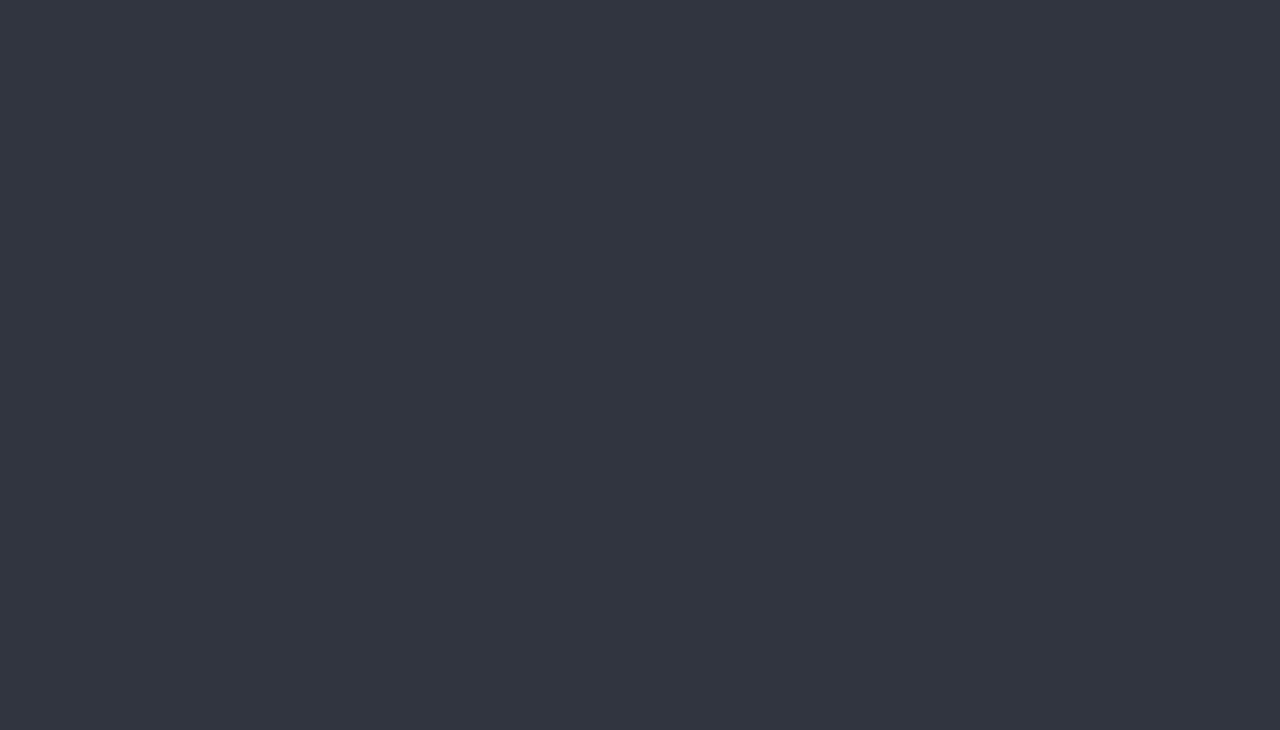
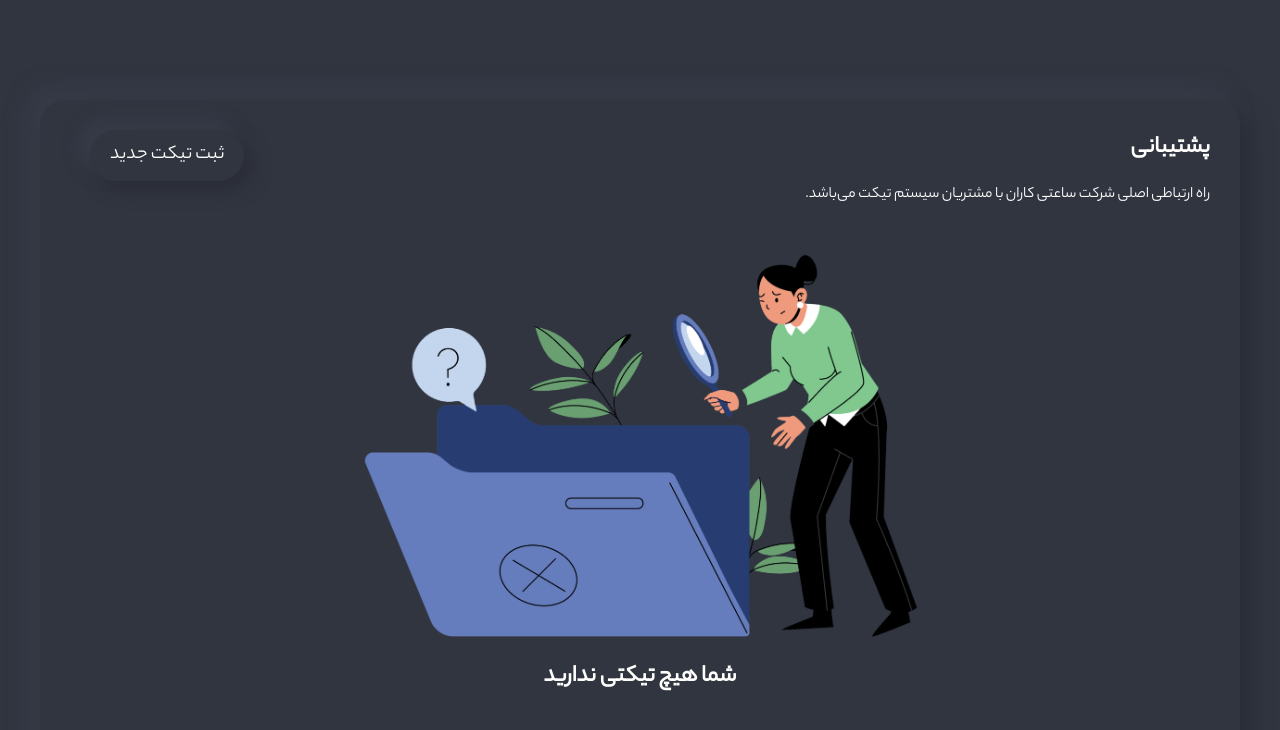
Before and after one commit to ariankoochak/ClockService, a React (Create React App) app in the folder Front-End/clock-service/: page /User in a window 1280 px wide. Before the commit this address had no page. Shown: the top 730 px of the page. Built offline with nearby package versions, Linux system fonts and the light colour scheme; no server answers.

Commit message:
frontend- set global client

```diff
--- a/Front-End/clock-service/src/App.jsx
+++ b/Front-End/clock-service/src/App.jsx
@@ -3,7 +3,7 @@ import "./assets/styles/global.css"
 import { BrowserRouter, Route, Routes } from 'react-router-dom';
 import LoginPage from './layouts/LoginPage/LoginPage';
 import HomePage from './layouts/HomePage/HomePage';
-import ClientPage from './layouts/ClientPage/ClientPage';
+import UserPage from './layouts/UserPage/UserPage';
 
 export default function App() {
   return (
@@ -11,7 +11,7 @@ export default function App() {
           <Routes>
               <Route path="/" element={<HomePage />}></Route>
               <Route path="/Login" element={<LoginPage />}></Route>
-              <Route path="/Client" element={<ClientPage />}></Route>
+              <Route path="/User" element={<UserPage />}></Route>
           </Routes>
       </BrowserRouter>
   );
--- a/Front-End/clock-service/src/components/ClientTicketChats/ClientTicketChats.jsx
+++ /dev/null
@@ -1,7 +0,0 @@
-import React from 'react'
-
-export default function ClientTicketChats() {
-  return (
-    <div>ClientTicketChats</div>
-  )
-}
--- a/Front-End/clock-service/src/components/CreateClientTicket/CreateClientTicket.jsx
+++ b/Front-End/clock-service/src/components/CreateTicket/CreateTicket.jsx
@@ -1,6 +1,6 @@
 import React, { useState } from 'react'
 import { useDispatch, useSelector } from 'react-redux'
-import { createClientTicketModeOff } from '../../utils/store/slices/isCreateClientTicketMode';
+import { createTicketModeOff } from '../../utils/store/slices/isCreateTicketMode';
 import axios from 'axios';
 
 export default function CreateClientTicket() {
@@ -10,7 +10,7 @@ export default function CreateClientTicket() {
     const [body,setBody] = useState('')
     const userData = useSelector((store) => store.userLogin.userLogin);
     const handleCancelFormClick = ()=>{
-        dispatch(createClientTicketModeOff())
+        dispatch(createTicketModeOff())
     }
 
     const handleChangeTitle = (e)=>{
@@ -39,7 +39,7 @@ export default function CreateClientTicket() {
             .then((response) => response)
             .catch((error) => error.response);
         if(requestResult.status === 201){
-            dispatch(createClientTicketModeOff())
+            dispatch(createTicketModeOff())
         }
     }
   return (
--- a/Front-End/clock-service/src/components/ShowClientTicket/ShowClientTicket.jsx
+++ b/Front-End/clock-service/src/components/ShowTickets/ShowTickets.jsx
@@ -1,17 +1,17 @@
 import React, { useEffect, useState } from 'react'
 import ZeroTicket from '../ZeroTicket/ZeroTicket';
 import { useDispatch, useSelector } from 'react-redux';
-import { createClientTicketModeOn } from '../../utils/store/slices/isCreateClientTicketMode';
+import { createTicketModeOn } from '../../utils/store/slices/isCreateTicketMode';
 import axios from 'axios';
-import ClientTicketsTable from '../ClientTicketsTable/ClientTicketsTable';
+import TicketsTable from '../TicketsTable/TicketsTable';
 
-export default function ShowClientTicket() {
+export default function ShowTickets() {
     const BACKEND_URL = "http://localhost:3000";
     const userData = useSelector((store) => store.userLogin.userLogin);
     const dispatch = useDispatch();
     const [tickets,setTickets] = useState([])
     const handleClickSubmitNewTicketBtn = ()=>{
-        dispatch(createClientTicketModeOn())
+        dispatch(createTicketModeOn())
     }
     useEffect(()=>{
         const api = `${BACKEND_URL}/tickets/customer`;
@@ -30,7 +30,7 @@ export default function ShowClientTicket() {
     },[userData._id])
     const generateTicketList = ()=>{
         if(tickets.length > 0){
-            return <ClientTicketsTable tickets={tickets}/>;
+            return <TicketsTable tickets={tickets}/>;
         }
         return <ZeroTicket />;
     }
--- /dev/null
+++ b/Front-End/clock-service/src/components/TicketChats/TicketChats.jsx
@@ -0,0 +1,7 @@
+import React from 'react'
+
+export default function TicketChats() {
+  return (
+    <div>TicketChats</div>
+  )
+}
--- a/Front-End/clock-service/src/layouts/LoginPage/LoginPage.jsx
+++ b/Front-End/clock-service/src/layouts/LoginPage/LoginPage.jsx
@@ -78,21 +78,8 @@ export default function LoginPage() {
         if (requestResult.status === 401) {
             setIsWrongLogin(true);
         } else {
-          //TODO: add path to this switch for go to page after login
-            dispatch(logining(requestResult));
-            switch(role){
-              case "client":
-                navigate("/Client")
-                break;
-              case "operator":
-                console.log("should go to operatorPage");
-                break;
-              case "repairman":
-                console.log('should go to repairmanPage');
-                break;
-                default:
-                  console.log('we have problem in loginPage.jsx');
-            }
+            dispatch(logining({...requestResult,role : role}));
+            navigate("/User")
         }
     };
     return (
--- a/Front-End/clock-service/src/layouts/ClientPage/ClientPage.jsx
+++ b/Front-End/clock-service/src/layouts/UserPage/UserPage.jsx
@@ -1,30 +1,30 @@
 import React from "react";
-import ShowClientTicket from "../../components/ShowClientTicket/ShowClientTicket";
-import CreateClientTicket from "../../components/CreateClientTicket/CreateClientTicket";
+import ShowTickets from "../../components/ShowTickets/ShowTickets";
+import CreateTicket from "../../components/CreateTicket/CreateTicket";
 import { useSelector } from "react-redux";
-import ClientTicketChats from "../../components/ClientTicketChats/ClientTicketChats";
+import TicketChats from "../../components/TicketChats/TicketChats";
 
-export default function ClientPage() {
-    const isCreateClientTicketMode = useSelector(
-        (state) => state.isCreateClientTicketMode.isCreateClientTicketMode
+export default function UserPage() {
+    const isCreateTicketMode = useSelector(
+        (state) => state.isCreateTicketMode.isCreateTicketMode
     );
     const isTicketChatMode = useSelector(
         (state) => state.ticketChatMode.isTicketChatMode
     );
     const generateMainClientPage = () => {
         if (isTicketChatMode) {
-            return <ClientTicketChats />
+            return <TicketChats />
         } else {
-            if (isCreateClientTicketMode)
+            if (isCreateTicketMode)
                 return (
                     <>
-                        <CreateClientTicket />
+                        <CreateTicket />
                     </>
                 );
             else
                 return (
                     <>
-                        <ShowClientTicket />
+                        <ShowTickets />
                     </>
                 );
         }
--- a/Front-End/clock-service/src/utils/store/slices/isCreateClientTicketMode.js
+++ /dev/null
@@ -1,24 +0,0 @@
-import { createSlice } from "@reduxjs/toolkit";
-
-const initialState = {
-    isCreateClientTicketMode: false,
-};
-
-export const isCreateClientTicketModeSlice = createSlice({
-    name: "isCreateClientTicketMode",
-    initialState,
-    reducers: {
-        createClientTicketModeOn: (state) => {
-            state.isCreateClientTicketMode = true;
-        },
-        createClientTicketModeOff: (state) => {
-            state.isCreateClientTicketMode = false;
-        },
-    },
-});
-
-// Action creators are generated for each case reducer function
-export const { createClientTicketModeOn, createClientTicketModeOff } =
-    isCreateClientTicketModeSlice.actions;
-
-export default isCreateClientTicketModeSlice.reducer;
--- /dev/null
+++ b/Front-End/clock-service/src/utils/store/slices/isCreateTicketMode.js
@@ -0,0 +1,24 @@
+import { createSlice } from "@reduxjs/toolkit";
+
+const initialState = {
+    isCreateTicketMode: false,
+};
+
+export const isCreateTicketModeSlice = createSlice({
+    name: "isCreateTicketMode",
+    initialState,
+    reducers: {
+        createTicketModeOn: (state) => {
+            state.isCreateTicketMode = true;
+        },
+        createTicketModeOff: (state) => {
+            state.isCreateTicketMode = false;
+        },
+    },
+});
+
+// Action creators are generated for each case reducer function
+export const { createTicketModeOn, createTicketModeOff } =
+    isCreateTicketModeSlice.actions;
+
+export default isCreateTicketModeSlice.reducer;
--- a/Front-End/clock-service/src/utils/store/store.js
+++ b/Front-End/clock-service/src/utils/store/store.js
@@ -1,12 +1,12 @@
 import { configureStore } from "@reduxjs/toolkit";
 import userLoginReducer from "./slices/userLogin";
-import isCreateClientTicketMode from "./slices/isCreateClientTicketMode";
+import isCreateTicketMode from "./slices/isCreateTicketMode";
 import ticketChatMode from "./slices/ticketChatMode";
 
 export const store = configureStore({
     reducer: {
         userLogin: userLoginReducer,
-        isCreateClientTicketMode: isCreateClientTicketMode,
+        isCreateTicketMode: isCreateTicketMode,
         ticketChatMode : ticketChatMode,
     },
 });
```
Also changed, not shown: Front-End/clock-service/src/components/TicketsTable/TicketsTable.jsx (renamed from Front-End/clock-service/src/components/ClientTicketsTable/ClientTicketsTable.jsx).
